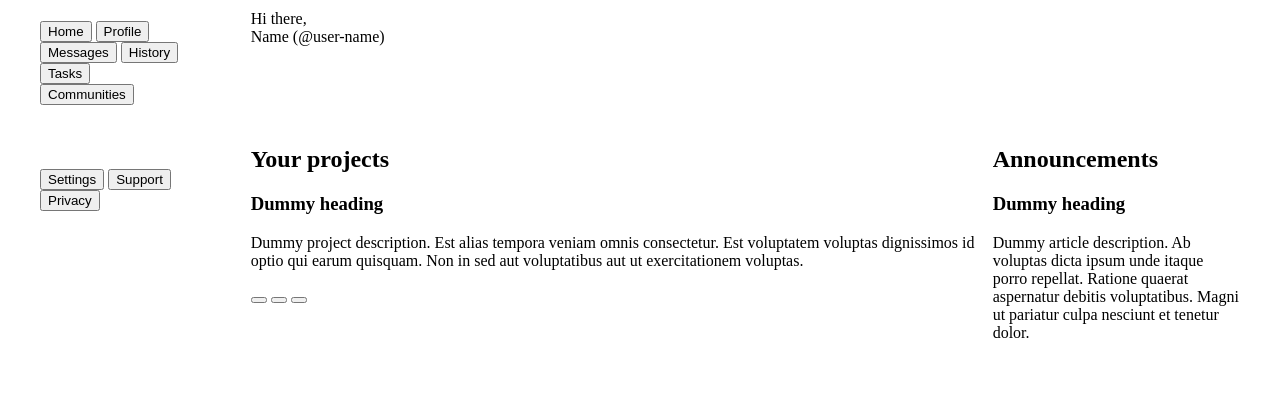
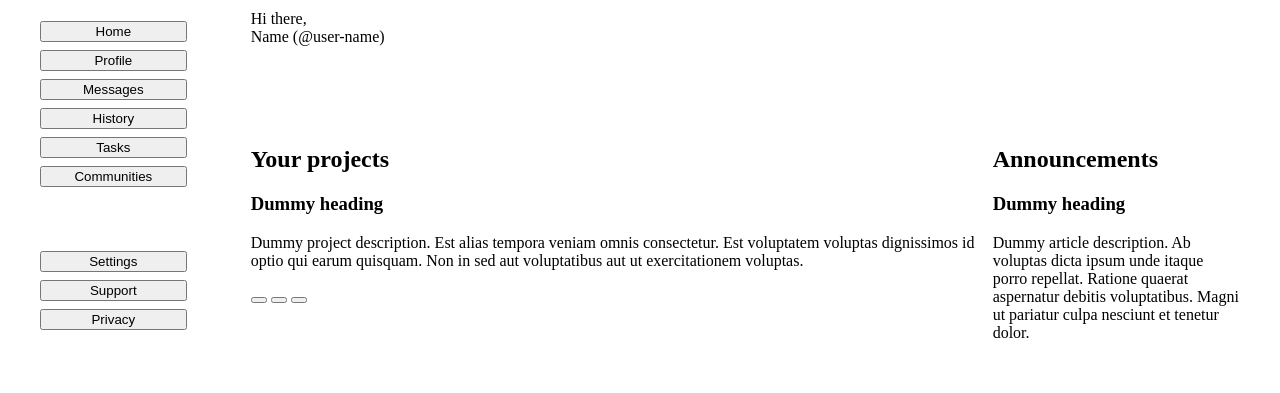
Before and after one commit to CHTBR/odin-admin-dashboard, a plain HTML site: page index.html in a window 1280 px wide. Shown: the part 150-543 px from the top of the page. Drawn offline with Linux system fonts and the light colour scheme.

Commit message:
Add layouts for navigation bar

```diff
--- a/css/styles.css
+++ b/css/styles.css
@@ -28,6 +28,11 @@ nav {
   gap: 4rem;
 }
 
+nav section {
+  display: grid;
+  gap: 0.5em;
+}
+
 main {
   grid-area: main;
   display: grid;
```
